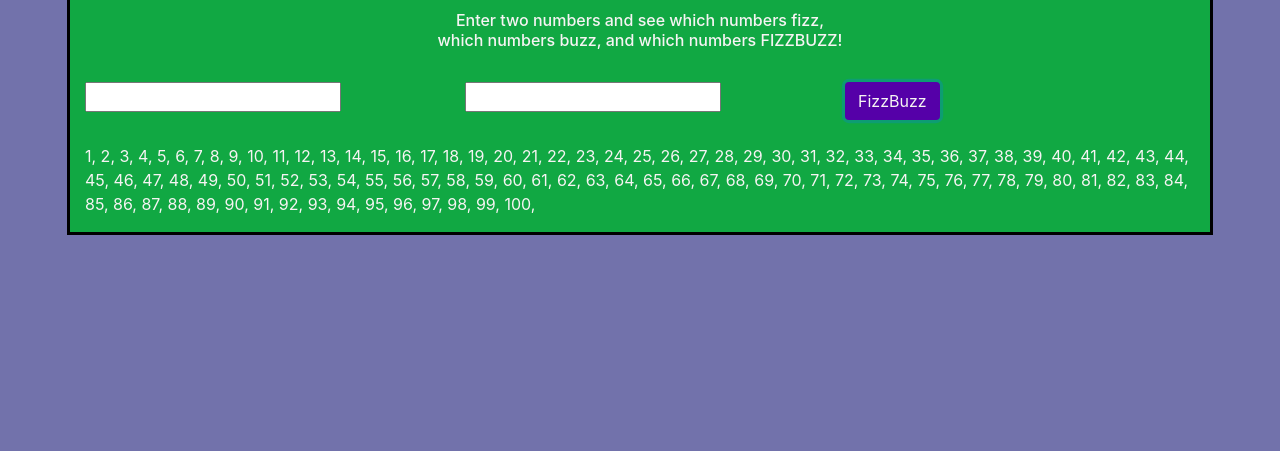
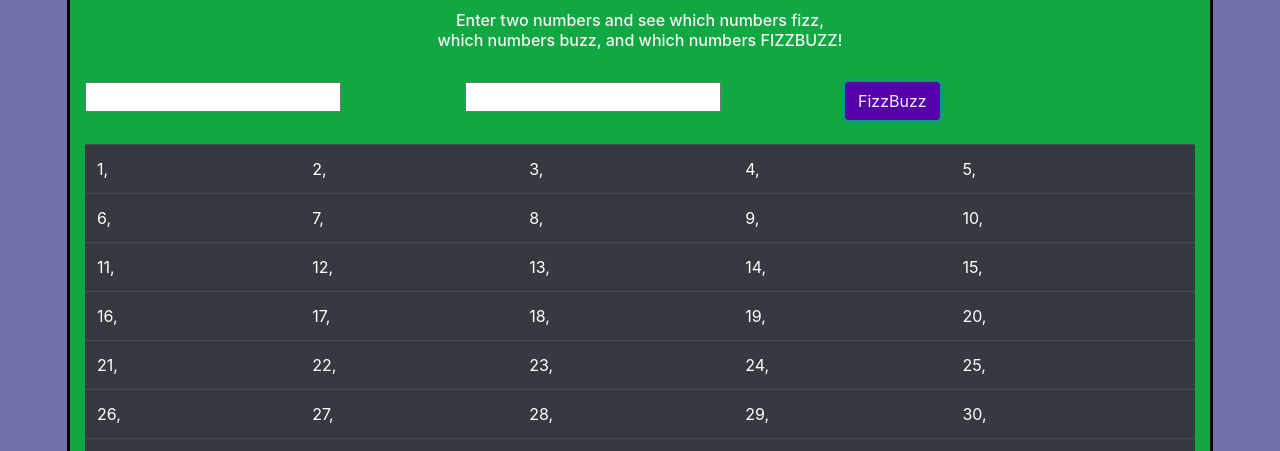
Before and after one commit to CypharX/FizzBuzz, a plain HTML site: page Solve.html in a window 1280 px wide. Both pictures are taken after a click on the button "FizzBuzz". Shown: the part 349-800 px from the top of the page. Drawn offline with nearby package versions, Linux system fonts and the light colour scheme.

Commit message:
table added

```diff
--- a/Scripts/Custom.js
+++ b/Scripts/Custom.js
@@ -5,12 +5,13 @@ document.getElementById('fizzBtn').addEventListener('click', function () {
     let buzzInput = parseInt(document.getElementById('input2').value);
     //calls "fizzThis" function with the user inputs and returns the result to "fizzedOut" variable.
     let fizzedOut = fizzThis(fizzInput, buzzInput);
+    console.log(fizzedOut);
     //Sends the "fizzedOut" result to the "output" id to be displayed to the user.
     document.getElementById('output').innerHTML = fizzedOut;
 });
 //Declaration of the "fizzThis" function.
 function fizzThis(fizz, buzz) {
-    let output = "";
+    let output = '<table class="table table-dark">';
     //Setting a loop to run 100 times
     for (let loop = 1; loop <= 100; loop++) {
         //Using the modulus operator to find the remainders of
@@ -19,19 +20,27 @@ function fizzThis(fizz, buzz) {
         let buzzCheck = loop % buzz;
         //If else functions to check for multiples and return the
         //corresponding output.
+        if (loop % 5 == 1) {
+            output += "<tr>"
+        }
         if (fizzCheck == 0 && buzzCheck == 0) {
-                output += "<span class='fizzBuzz h4'>FIZZBUZZ! </span> ";
+            output += "<td>FIZZBUZZ!</td>";
         }
         else if (fizzCheck == 0) {
-                output += "<span class='fizz h5'>Fizz, </span> ";
+            output += "<td>Fizz,</td>";
         }
         else if (buzzCheck == 0) {
-                output += "<span class='buzz h5'>Buzz, </span> ";
+            output += "<td>Buzz,</td>";
         }
         else {
-                output += `${loop}, `;
+            output += `<td>${loop},</td>`;
         }
+        if (loop % 5 == 0) {
+            output += "</tr>"
         }
+
+    }
+    output += '</table>'
     return output;
 }
 //Function to listen for keypresses in "input1" and ignore all non-number characters
--- a/Solve.html
+++ b/Solve.html
@@ -89,7 +89,9 @@
         </div><br />
         <div class="row">
             <div class="col">
-                <p id="output"></p>
+                <table class="table">
+                   <span id="output"></span>
+                </table>
             </div>
         </div>
     </div>
```
Lines whose indentation alone changed are shown as unchanged.
